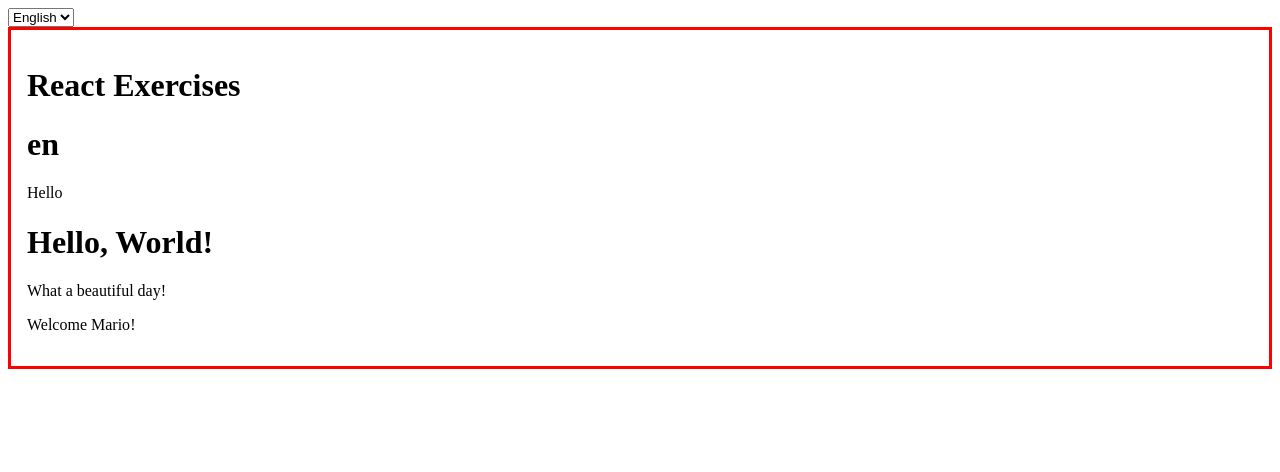
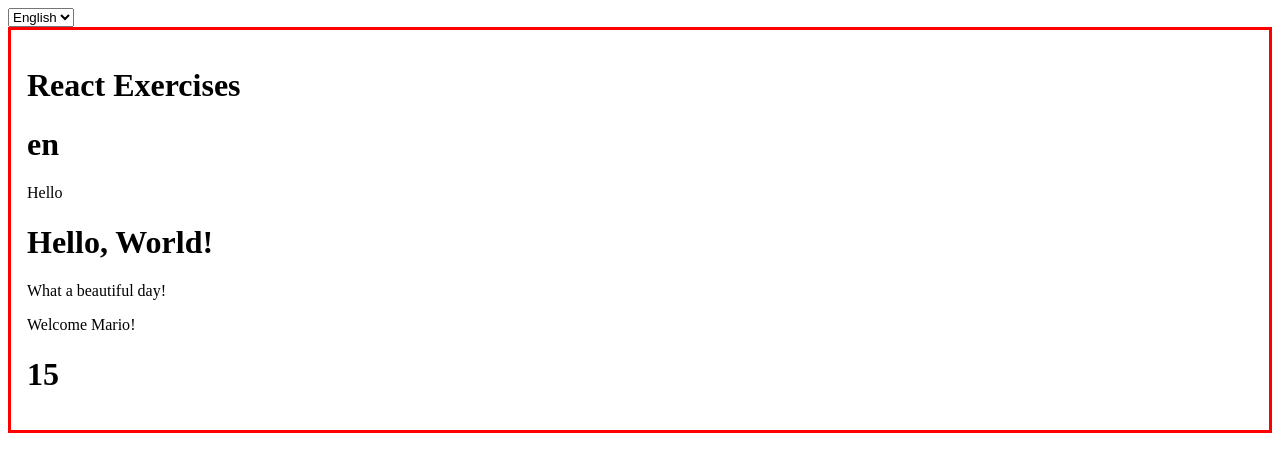
Before and after one commit to antoniocodella/react-exercises, a React (Create React App) app: page / in a window 1280 px wide. Shown: the top 472 px of the page. Built offline with nearby package versions, Linux system fonts and the light colour scheme.

Commit message:
function-components-02

```diff
--- a/src/App.js
+++ b/src/App.js
@@ -9,6 +9,7 @@ import { Hello } from "./Hello";
 import { InteractiveWelcome } from "./InteractiveWelcome";
 import { LanguageContext } from "./LanguageContext";
 import { Login } from "./Login";
+import { Sum } from "./Sum";
 import { TodoList } from "./TodoList";
 import { UncontrolledLogin } from "./UncontrolledLogin";
 import { Welcome } from "./Welcome";
@@ -37,6 +38,7 @@ export class App extends React.Component {
             <DisplayLanguage language={this.state.language} />
             <Hello />
             <Welcome name="Mario" />
+            <Sum numbers={[1, 2, 3, 4, 5]} />
           </Container>
         </LanguageContext.Provider>
       </div>
--- /dev/null
+++ b/src/Sum.js
@@ -0,0 +1,9 @@
+export const Sum = ({ numbers }) => {
+  return (
+    <h1>
+      {numbers.reduce((sum, current) => {
+        return sum + current;
+      })}
+    </h1>
+  );
+};
```
